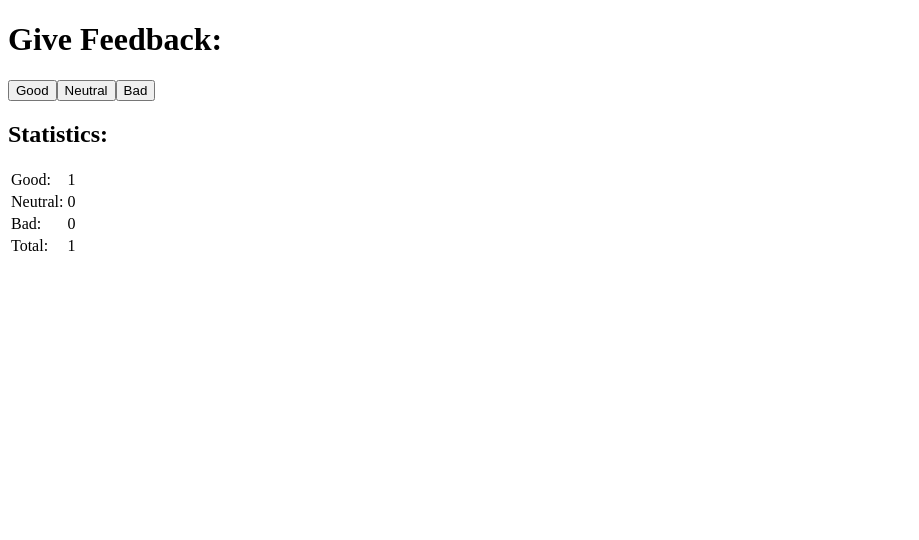
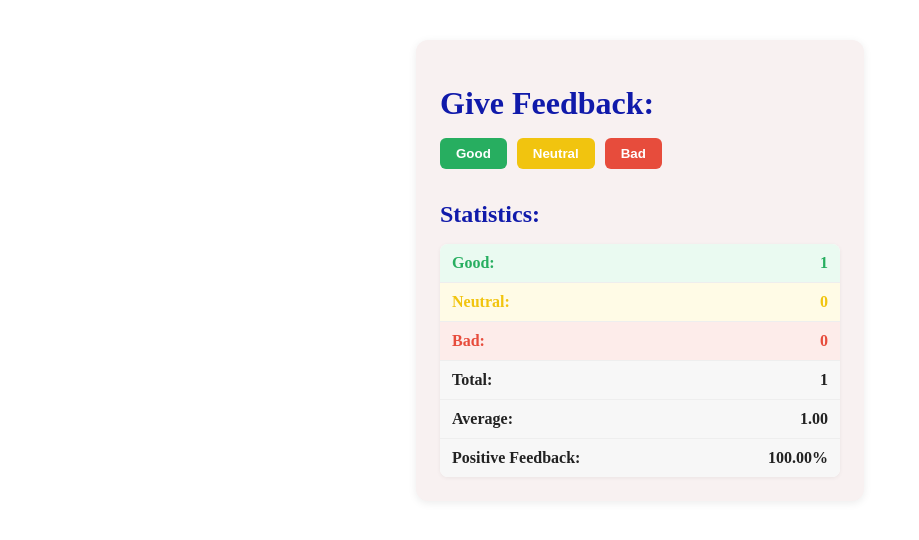
Before and after one commit to BitaYeganeh/02-unicafe, a React (Vite) app: page / in a window 1280 px wide. Both pictures are taken after a click on the button "Good". Shown: the top 540 px of the page, without its empty margins (0-919 px from the left). Built offline with nearby package versions, Linux system fonts and the light colour scheme.

Commit message:
1.7: unicafe step 2 - is done

```diff
--- /dev/null
+++ b/src/App.css
@@ -0,0 +1,114 @@
+.container {
+  max-width: 400px;
+  margin: 40px auto;
+  padding: 24px;
+  background: #f8f1f1ff;
+  border-radius: 12px;
+  box-shadow: 0 2px 8px rgba(0,0,0,0.08);
+}
+
+.heading {
+  color: #101aaaff;
+  margin-bottom: 16px;
+}
+
+.button-good {
+  margin-right: 10px;
+  padding: 8px 16px;
+  background: #27ae60;
+  color: #fff;
+  border: none;
+  border-radius: 6px;
+  cursor: pointer;
+  font-weight: bold;
+}
+
+.button-neutral {
+  margin-right: 10px;
+  padding: 8px 16px;
+  background: #f1c40f;
+  color: #fff;
+  border: none;
+  border-radius: 6px;
+  cursor: pointer;
+  font-weight: bold;
+}
+
+.button-bad {
+  margin-right: 10px;
+  padding: 8px 16px;
+  background: #e74c3c;
+  color: #fff;
+  border: none;
+  border-radius: 6px;
+  cursor: pointer;
+  font-weight: bold;
+}
+
+.table {
+  width: 100%;
+  margin-top: 16px;
+  border-collapse: collapse;
+  background: #fff;
+  border-radius: 8px;
+  overflow: hidden;
+  box-shadow: 0 1px 4px rgba(0,0,0,0.06);
+}
+
+.tr {
+  border-bottom: 1px solid #eee;
+}
+
+.td-label {
+  font-weight: bold;
+  padding: 6px 8px;
+  color: #34495e;
+}
+
+.td-good, .td-good-value {
+  font-weight: bold;
+  padding: 10px 12px;
+  color: #27ae60;
+  background: #eafaf1;
+  text-align: left;
+}
+
+.td-good-value {
+  text-align: right;
+}
+
+.td-neutral, .td-neutral-value {
+  font-weight: bold;
+  padding: 10px 12px;
+  color: #f1c40f;
+  background: #fffbe6;
+  text-align: left;
+}
+
+.td-neutral-value {
+  text-align: right;
+}
+
+.td-bad, .td-bad-value {
+  font-weight: bold;
+  padding: 10px 12px;
+  color: #e74c3c;
+  background: #fdecea;
+  text-align: left;
+}
+
+.td-bad-value {
+  text-align: right;
+}
+
+.td-summary, .td-summary-value {
+  font-weight: bold;
+  padding: 10px 12px;
+  color: #222;
+  background: #f7f7f7;
+  text-align: left;
+}
+
+.td-summary-value {
+  text-align: right;
+}
--- a/src/App.jsx
+++ b/src/App.jsx
@@ -1,49 +1,51 @@
 import { useState } from 'react'
+import './App.css'
 
 const App = () => {
-  // save clicks of each button to its own state
   const [good, setGood] = useState(0)
   const [neutral, setNeutral] = useState(0)
   const [bad, setBad] = useState(0)
 
-
-
- // calculate total feedback
   const total = good + neutral + bad
 
+  return (
+    <div className="container">
+      <h1 className="heading">Give Feedback:</h1>
+      <button className="button-good" onClick={() => setGood(good + 1)}>Good</button>
+      <button className="button-neutral" onClick={() => setNeutral(neutral + 1)}>Neutral</button>
+      <button className="button-bad" onClick={() => setBad(bad + 1)}>Bad</button>
 
-
-  return (
-    <div>
-      <h1>Give Feedback:</h1>
-      <button onClick={() => setGood(good + 1)}>Good</button>
-      <button onClick={() => setNeutral(neutral + 1)}>Neutral</button>
-      <button onClick={() => setBad(bad + 1)}>Bad</button>
-
-      <h2>Statistics:</h2>
+      <h2 className="heading" style={{marginTop: '32px'}}>Statistics:</h2>
       {total === 0 ? (
-        <p>No feedback given</p>
+        <p style={{color: '#888'}}>No feedback given</p>
       ) : (
-        <table>
+        <table className="table">
           <tbody>
-            <tr>
-              <td>Good:</td>
-              <td>{good}</td>
+            <tr className="tr">
+              <td className="td-good">Good:</td>
+              <td className="td-good-value">{good}</td>
+            </tr>
+            <tr className="tr">
+              <td className="td-neutral">Neutral:</td>
+              <td className="td-neutral-value">{neutral}</td>
+            </tr>
+            <tr className="tr">
+              <td className="td-bad">Bad:</td>
+              <td className="td-bad-value">{bad}</td>
+            </tr>
+            <tr className="tr">
+              <td className="td-summary">Total:</td>
+              <td className="td-summary-value">{total}</td>
+            </tr>
+            <tr className="tr">
+              <td className="td-summary">Average:</td>
+              <td className="td-summary-value">{((good - bad) / total).toFixed(2)}</td>
             </tr>
             <tr>
-              <td>Neutral:</td>
-              <td>{neutral}</td>
+              <td className="td-summary">Positive Feedback:</td>
+              <td className="td-summary-value">{((good / total) * 100).toFixed(2)}%</td>
             </tr>
-            <tr>
-              <td>Bad:</td>
-              <td>{bad}</td>
-            </tr>
-            <tr>
-              <td>Total:</td>
-              <td>{total}</td>
-            </tr>
-
-       </tbody>
+          </tbody>
         </table>
       )}
     </div>
```
